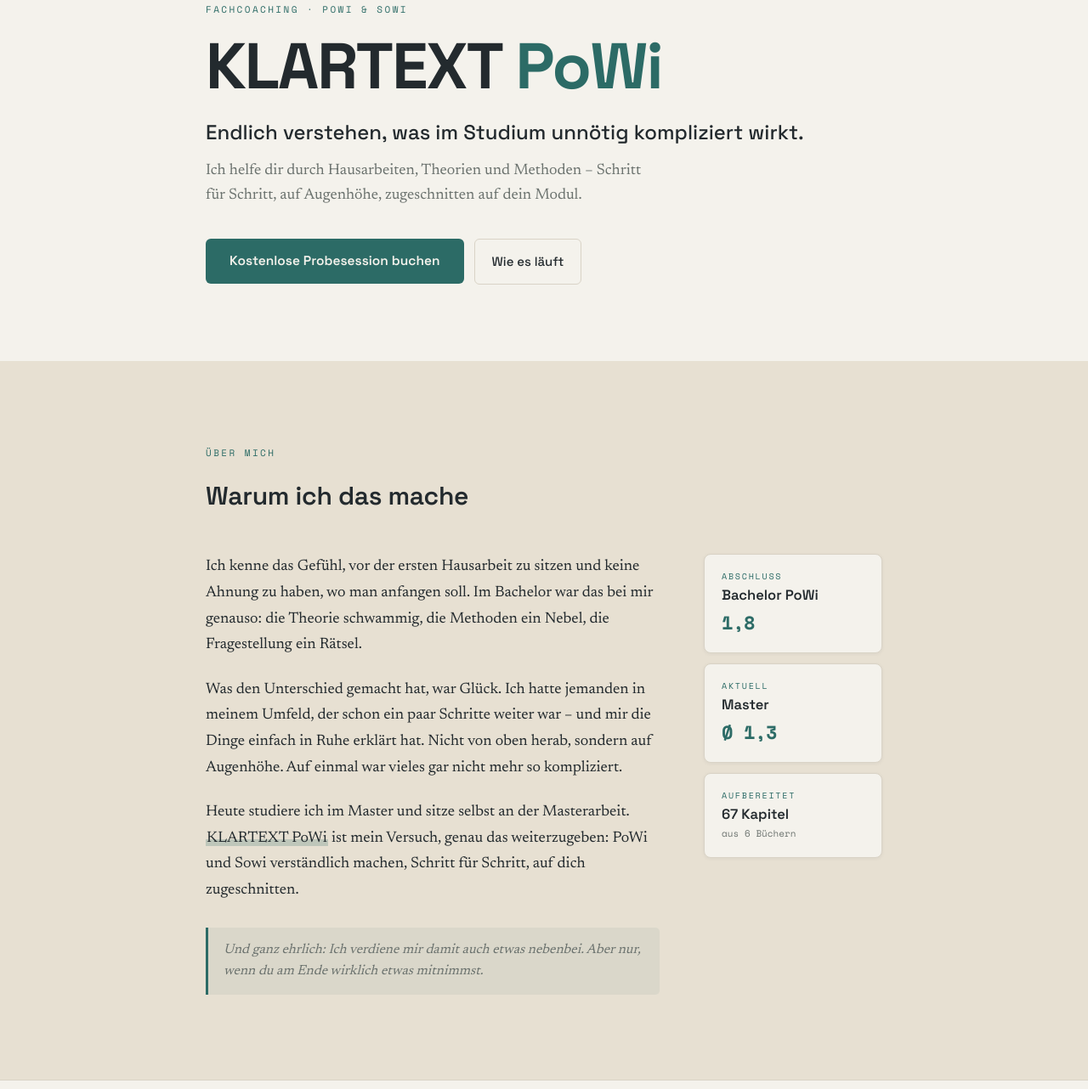
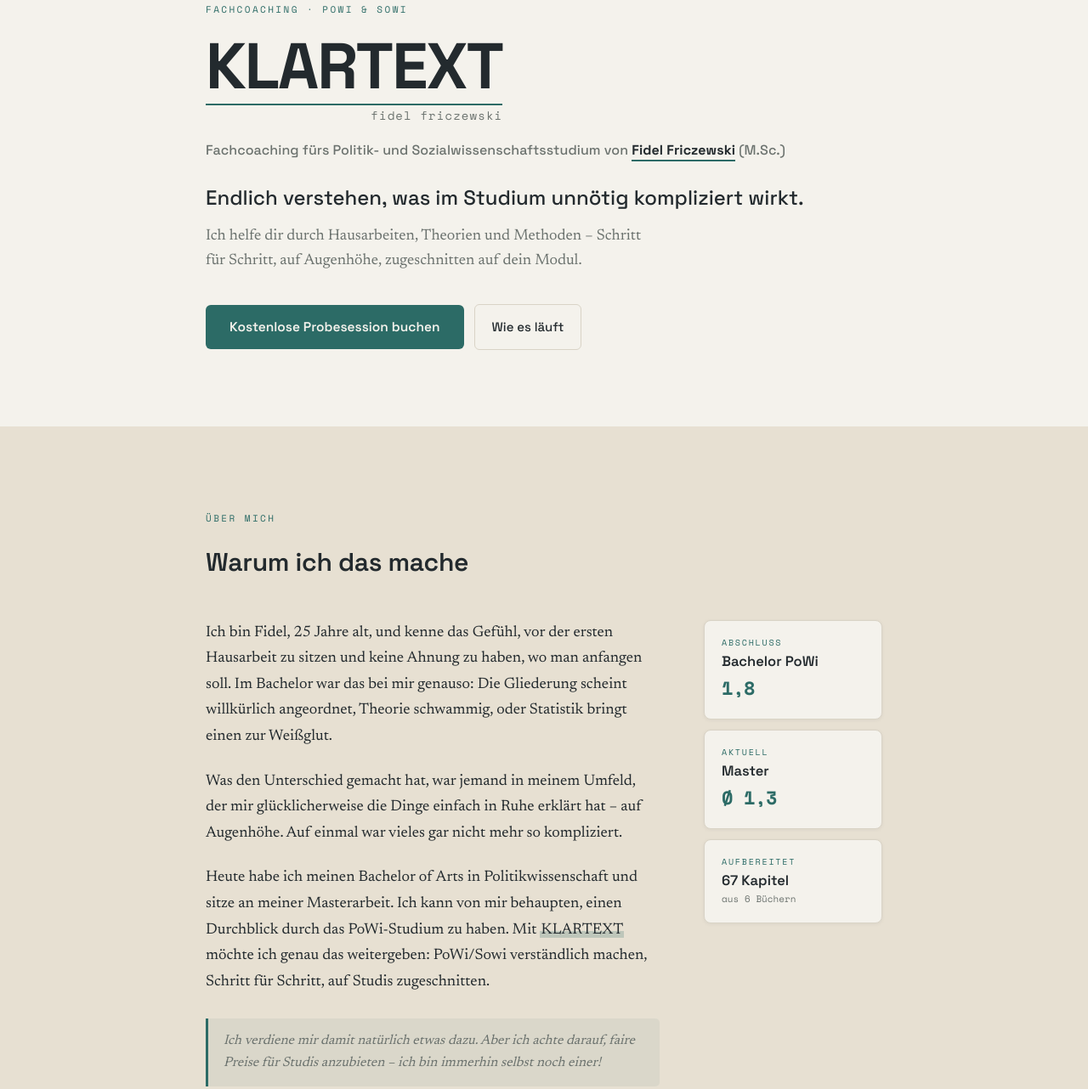
Before and after one commit to klartext-powi/website, a plain HTML site: page index.html in a window 1280 px wide. Shown: the part 161-1443 px from the top of the page at 85% size. Drawn offline with nearby package versions, Linux system fonts and the light colour scheme.

Commit message:
Rebrand to KLARTEXT – Fidel Friczewski + add favicons
- New wordmark with byline signature (petrol underline + "fidel friczewski")
- Hero nametag: full subtitle with name highlight
- Fix favicon paths (relative) and webmanifest icon paths
- Update page title, meta description, footer, story text

Co-Authored-By: Claude Sonnet 4.6 <noreply@anthropic.com>

```diff
--- a/index.html
+++ b/index.html
@@ -3,12 +3,21 @@
 <head>
   <meta charset="UTF-8">
   <meta name="viewport" content="width=device-width, initial-scale=1">
-  <title>KLARTEXT PoWi – Fachcoaching für Politik- & Sozialwissenschaften</title>
-  <meta name="description" content="Fachcoaching für PoWi & Sowi im Bachelor. Verständlich erklärt, auf dich zugeschnitten.">
+  <title>KLARTEXT – Fidel Friczewski · Fachcoaching für PoWi-Studis</title>
+  <meta name="description" content="Fachcoaching fürs Politik- und Sozialwissenschaftsstudium von Fidel Friczewski (M.Sc.). Verständlich erklärt, auf Augenhöhe, zugeschnitten auf dein Modul.">
   <link rel="preconnect" href="https://fonts.googleapis.com">
   <link rel="preconnect" href="https://fonts.gstatic.com" crossorigin>
   <link href="https://fonts.googleapis.com/css2?family=Newsreader:opsz,wght@6..72,400;6..72,500;6..72,600&family=Space+Grotesk:wght@400;500;600;700&family=Space+Mono:wght@400;700&display=swap" rel="stylesheet">
   <link rel="stylesheet" href="style.css">
+
+<link rel="icon" type="image/png" href="favicons/favicon-96x96.png" sizes="96x96" />
+<link rel="icon" type="image/svg+xml" href="favicons/favicon.svg" />
+<link rel="shortcut icon" href="favicons/favicon.ico" />
+<link rel="apple-touch-icon" sizes="180x180" href="favicons/apple-touch-icon.png" />
+<meta name="apple-mobile-web-app-title" content="KLARTEXT" />
+<link rel="manifest" href="favicons/site.webmanifest" />
+
+
 </head>
 <body>
 
@@ -30,8 +39,9 @@
       <div class="container">
         <p class="eyebrow">Fachcoaching · PoWi & Sowi</p>
         <h1 class="wordmark">
-          KLARTEXT<span class="colon"> </span><span class="powi">PoWi</span>
+          <span class="wm-sig">KLARTEXT<span class="byline">fidel friczewski</span></span>
         </h1>
+        <p class="hero-nametag">Fachcoaching fürs Politik- und Sozialwissenschaftsstudium von <strong>Fidel Friczewski</strong> (M.Sc.)</p>
         <p class="tagline">Endlich verstehen, was im Studium unnötig kompliziert wirkt.</p>
         <p class="pitch">
           Ich helfe dir durch Hausarbeiten, Theorien und Methoden –
@@ -55,10 +65,10 @@
 
         <div class="ueber-layout">
           <div class="ueber-story">
-            <p data-animate="fade-up" data-delay="0">Ich kenne das Gefühl, vor der ersten Hausarbeit zu sitzen und keine Ahnung zu haben, wo man anfangen soll. Im Bachelor war das bei mir genauso: die Theorie schwammig, die Methoden ein Nebel, die Fragestellung ein Rätsel.</p>
-            <p data-animate="fade-up" data-delay="80">Was den Unterschied gemacht hat, war Glück. Ich hatte jemanden in meinem Umfeld, der schon ein paar Schritte weiter war – und mir die Dinge einfach in Ruhe erklärt hat. Nicht von oben herab, sondern auf Augenhöhe. Auf einmal war vieles gar nicht mehr so kompliziert.</p>
-            <p data-animate="fade-up" data-delay="160">Heute studiere ich im Master und sitze selbst an der Masterarbeit. <span class="kw">KLARTEXT PoWi</span> ist mein Versuch, genau das weiterzugeben: PoWi und Sowi verständlich machen, Schritt für Schritt, auf dich zugeschnitten.</p>
-            <blockquote class="ueber-honest" data-animate="fade-up" data-delay="240">Und ganz ehrlich: Ich verdiene mir damit auch etwas nebenbei. Aber nur, wenn du am Ende wirklich etwas mitnimmst.</blockquote>
+            <p data-animate="fade-up" data-delay="0">Ich bin Fidel, 25 Jahre alt, und kenne das Gefühl, vor der ersten Hausarbeit zu sitzen und keine Ahnung zu haben, wo man anfangen soll. Im Bachelor war das bei mir genauso: Die Gliederung scheint willkürlich angeordnet, Theorie schwammig, oder Statistik bringt einen zur Weißglut.</p>
+            <p data-animate="fade-up" data-delay="80">Was den Unterschied gemacht hat, war jemand in meinem Umfeld, der mir glücklicherweise die Dinge einfach in Ruhe erklärt hat – auf Augenhöhe. Auf einmal war vieles gar nicht mehr so kompliziert.</p>
+            <p data-animate="fade-up" data-delay="160">Heute habe ich meinen Bachelor of Arts in Politikwissenschaft und sitze an meiner Masterarbeit. Ich kann von mir behaupten, einen Durchblick durch das PoWi-Studium zu haben. Mit <span class="kw">KLARTEXT</span> möchte ich genau das weitergeben: PoWi/Sowi verständlich machen, Schritt für Schritt, auf Studis zugeschnitten.</p>
+            <blockquote class="ueber-honest" data-animate="fade-up" data-delay="240">Ich verdiene mir damit natürlich etwas dazu. Aber ich achte darauf, faire Preise für Studis anzubieten – ich bin immerhin selbst noch einer!</blockquote>
           </div>
 
           <aside class="ueber-facts">
@@ -87,7 +97,7 @@
 
   <!-- FOOTER placeholder -->
   <footer class="site-footer">
-    <p>KLARTEXT PoWi · <a href="mailto:fidel00@gmx.de">fidel00@gmx.de</a></p>
+    <p>KLARTEXT – Fidel Friczewski · <a href="mailto:klartext-powi@outlook.de">klartext-powi@outlook.de</a></p>
   </footer>
 
   <script>
--- a/style.css
+++ b/style.css
@@ -129,6 +129,22 @@ img { display: block; max-width: 100%; }
 }
 .btn-ghost:hover { border-color: var(--petrol); color: var(--petrol); }
 
+/* ─── WORDMARK SIGNATURE ─────────────────────────────────── */
+.wm-sig { display: inline-block; }
+.wm-sig .byline {
+  display: block;
+  text-align: right;
+  border-top: 2px solid var(--petrol);
+  margin-top: 6px;
+  padding-top: 5px;
+  font-family: var(--font-mono);
+  font-size: clamp(11px, 1.4vw, 14px);
+  font-weight: 400;
+  letter-spacing: .08em;
+  color: var(--nebel);
+  line-height: 1;
+}
+
 /* ─── SECTION 1: HERO ────────────────────────────────────── */
 .section-hero {
   padding: clamp(64px, 10vw, 110px) 0 clamp(56px, 8vw, 90px);
@@ -140,10 +156,23 @@ img { display: block; max-width: 100%; }
   font-size: clamp(44px, 9vw, 76px);
   line-height: 1.02;
   letter-spacing: -.025em;
-  margin-bottom: 24px;
+  margin-bottom: 10px;
 }
 
-.section-hero .powi { color: var(--petrol); }
+.hero-nametag {
+  font-family: var(--font-display);
+  font-size: clamp(13.5px, 1.8vw, 16px);
+  font-weight: 500;
+  color: var(--nebel);
+  margin-bottom: 28px;
+  letter-spacing: .005em;
+}
+.hero-nametag strong {
+  color: var(--tinte);
+  font-weight: 700;
+  border-bottom: 2px solid var(--petrol);
+  padding-bottom: 1px;
+}
 
 .section-hero .tagline {
   font-family: var(--font-display);
```
Also changed, not shown: favicons/apple-touch-icon.png (added), favicons/favicon-96x96.png (added), favicons/favicon.ico (added), favicons/favicon.svg (added), favicons/site.webmanifest (added), favicons/web-app-manifest-192x192.png (added), favicons/web-app-manifest-512x512.png (added).
